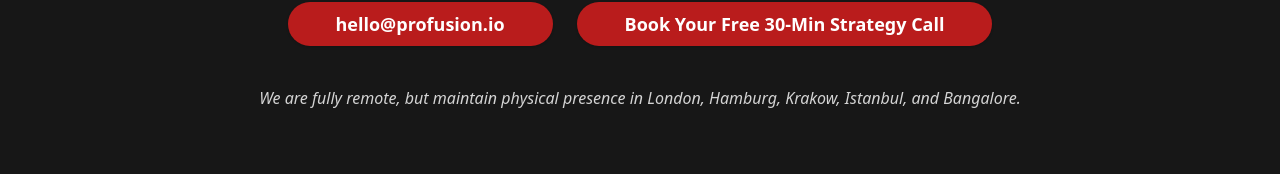
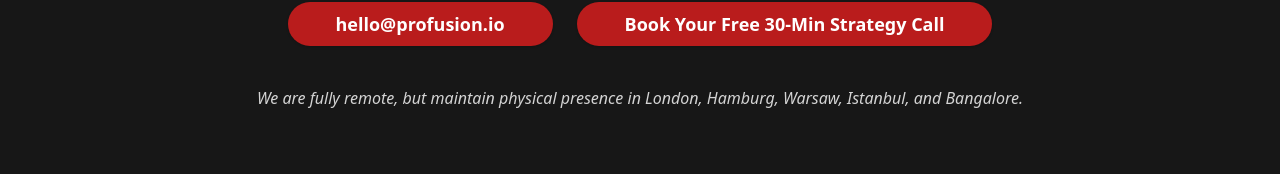
Before and after one commit to hasanakyol/profusion, a Next.js app: page / in a window 1280 px wide. Shown: the part 5271-5447 px from the top of the page. Built offline with nearby package versions, Linux system fonts and the light colour scheme.

Commit message:
modified:   app/page.tsx

```diff
--- a/app/page.tsx
+++ b/app/page.tsx
@@ -405,7 +405,7 @@
               </Button>
             </div>
             <p className="text-neutral-300 text-center mt-10 text-sm sm:text-base italic">
-              We are fully remote, but maintain physical presence in London, Hamburg, Krakow, Istanbul, and Bangalore.
+              We are fully remote, but maintain physical presence in London, Hamburg, Warsaw, Istanbul, and Bangalore.
             </p>
           </div>
         </section>
```
